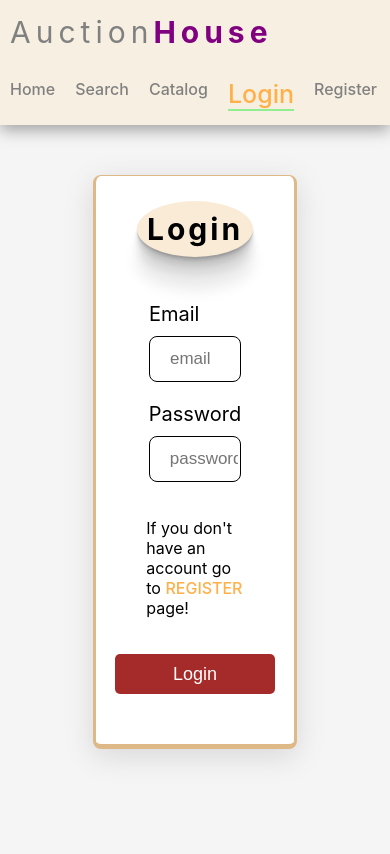
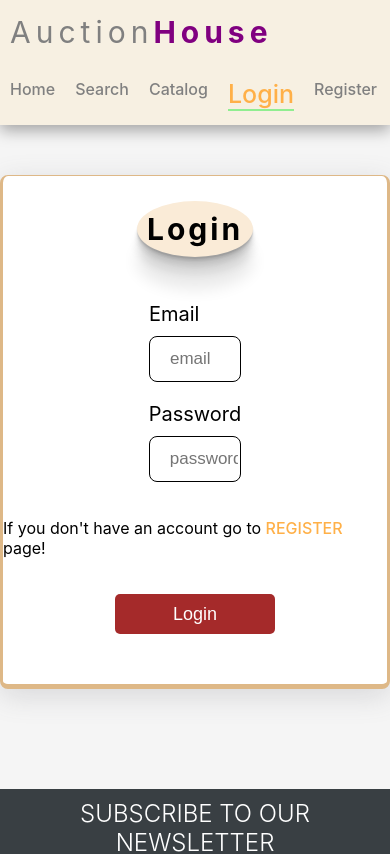
Before and after one commit to HristoYonkov/Auction-House-ExamProject, a React (Create React App) app in the folder Auction-House/auction-house/: page /login in a window 390 px wide. Shown: the top 854 px of the page. Built offline with nearby package versions, Linux system fonts and the light colour scheme.

Commit message:
Update Login.css

```diff
--- a/Auction-House/auction-house/src/components/Login/Login.css
+++ b/Auction-House/auction-house/src/components/Login/Login.css
@@ -74,3 +74,20 @@
     font-size: 18px;
     cursor: pointer;
 }
+
+@media screen and (max-width: 1200px) {
+    .login-form {
+        width:  80%;
+    }
+    .input-wrapper input {
+        width: 60vw;
+    }
+}
+
+@media screen and (max-width: 600px) {
+    .login-form {
+        width:  100%;
+        padding: 0px 0px 50px 0px;
+        margin: 50px 0px 100px;
+    }
+}
```
